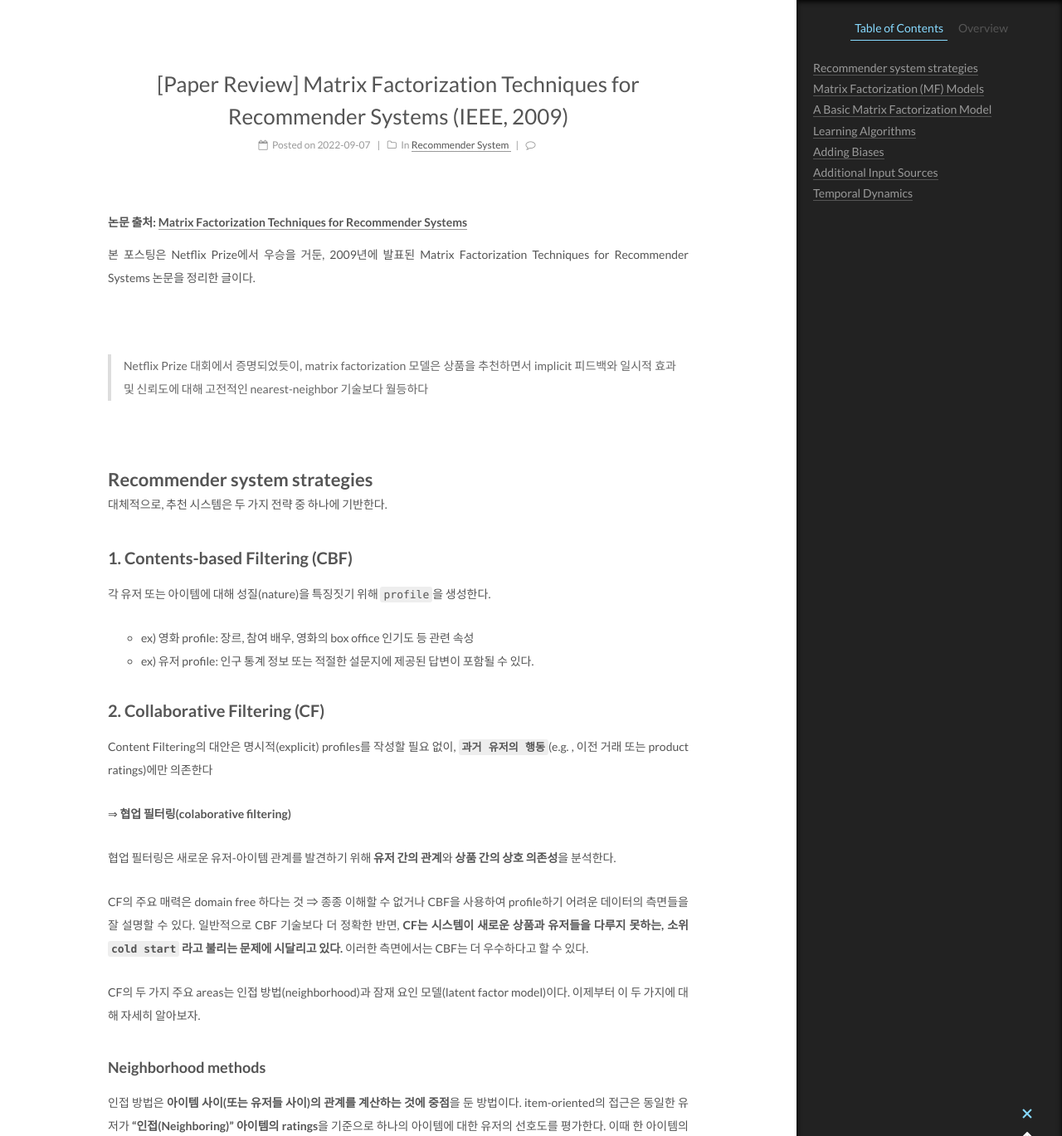
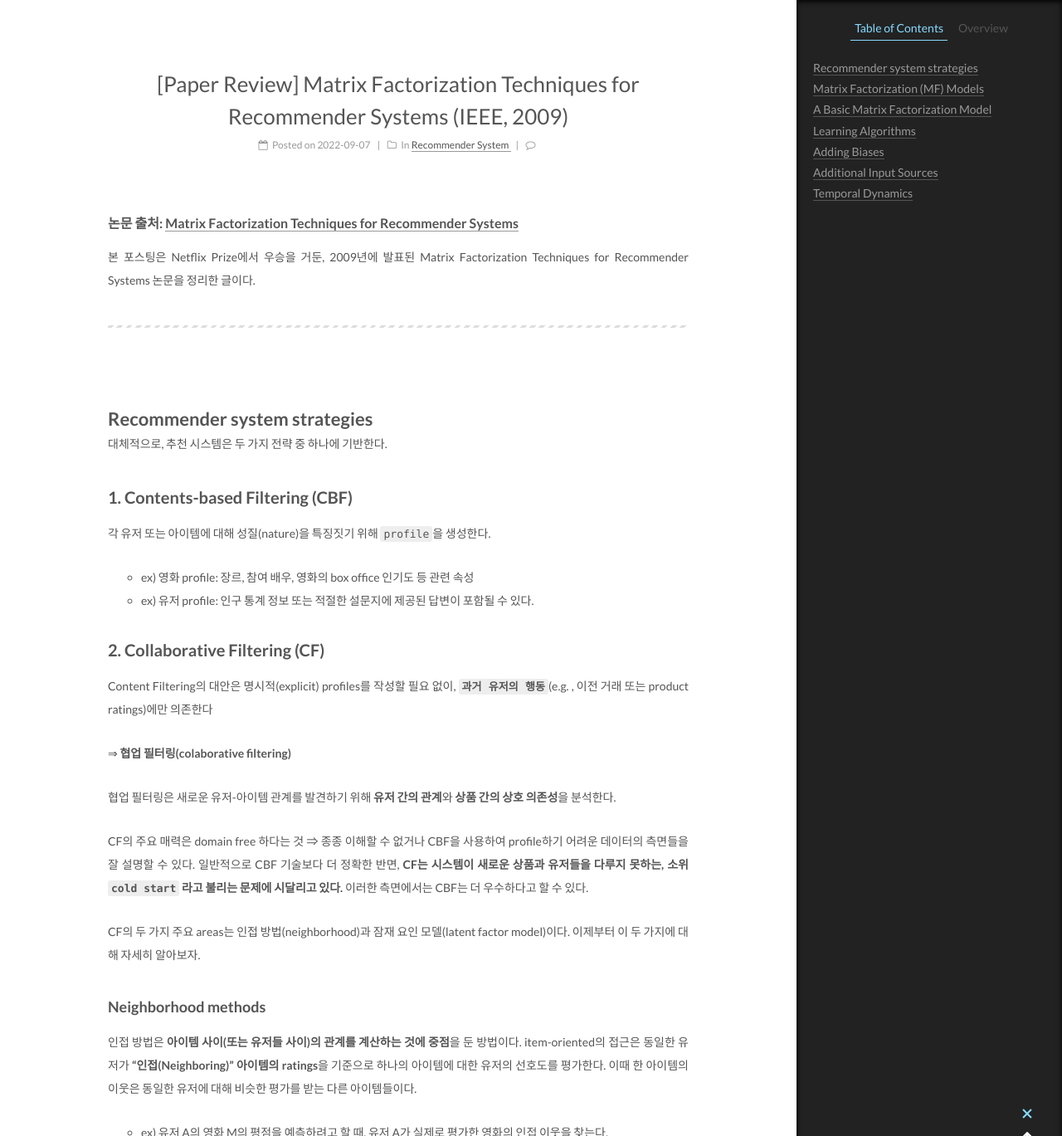
Before and after one commit to hyxxnii/hyxxnii.github.io, a Jekyll site: the page built from _posts/2022-09-07-paper-review-MF.md, in a window 1280 px wide and 1400 px high, scrolled down 295 px, cut to the strip 0-1369 px from the top of the window. Shown: the whole strip at 83% size. Built offline with Jekyll 4.4.1, drawn with Linux system fonts in a browser that asks for light colours; formulas are drawn with MathJax 3; comment, search, counter and statistics services are not loaded.

Commit message:
modify contents

```diff
--- a/_posts/2022-09-07-paper-review-MF.md
+++ b/_posts/2022-09-07-paper-review-MF.md
@@ -12,15 +12,12 @@ use_math: true
 comments: true
 ---
 
-##### 논문 출처: [Matrix Factorization Techniques for Recommender Systems](https://datajobs.com/data-science-repo/Recommender-Systems-%5BNetflix%5D.pdf)
+#### 논문 출처: [Matrix Factorization Techniques for Recommender Systems](https://datajobs.com/data-science-repo/Recommender-Systems-%5BNetflix%5D.pdf)
 
 
 본 포스팅은 Netflix Prize에서 우승을 거둔, 2009년에 발표된 Matrix Factorization Techniques for Recommender Systems 논문을 정리한 글이다.
 
-<br>
-
-> Netflix Prize 대회에서 증명되었듯이, matrix factorization 모델은 상품을 추천하면서 implicit 피드백와 일시적 효과 및 신뢰도에 대해 고전적인 nearest-neighbor 기술보다 월등하다
-
+---
 <br>
 
 # Recommender system strategies
```
